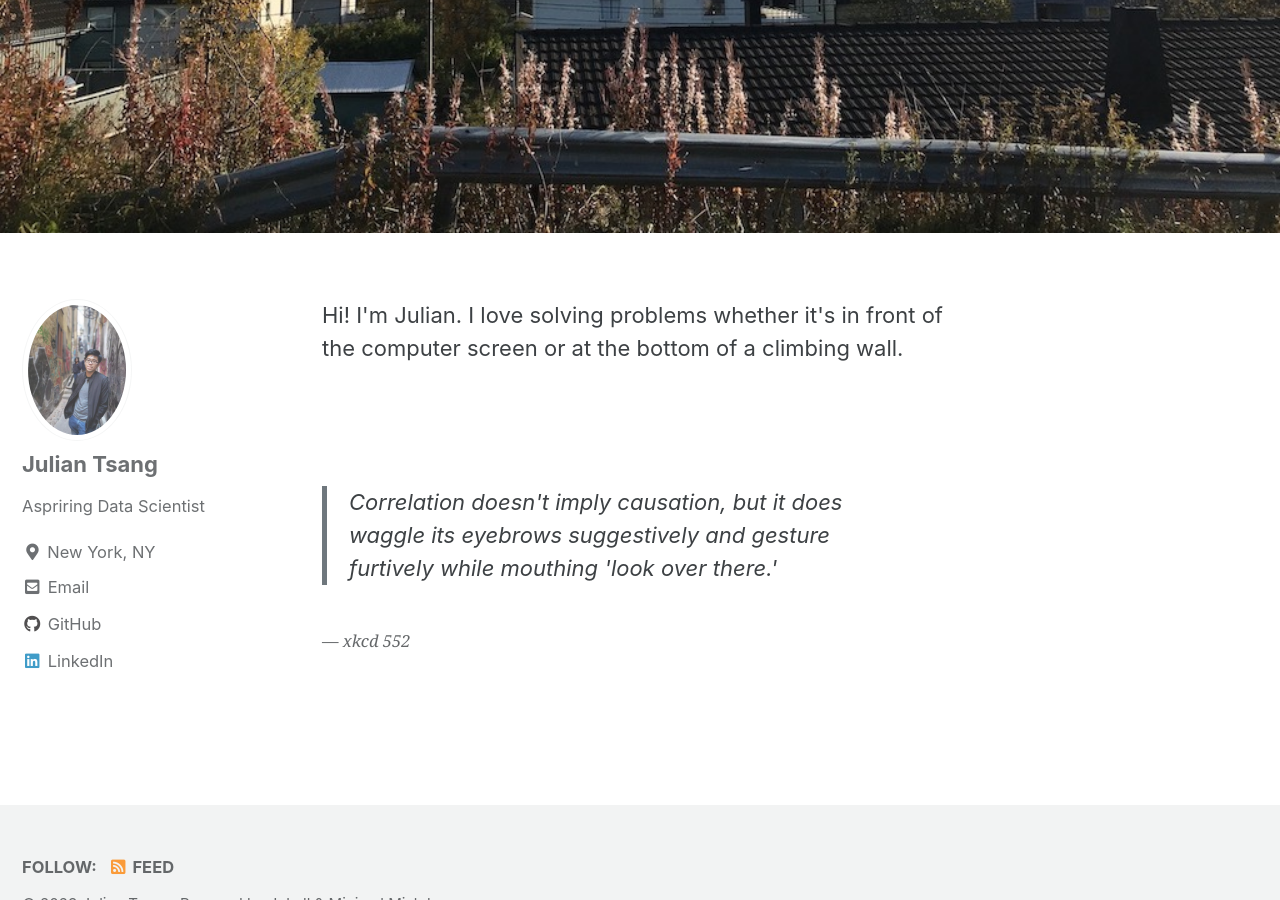
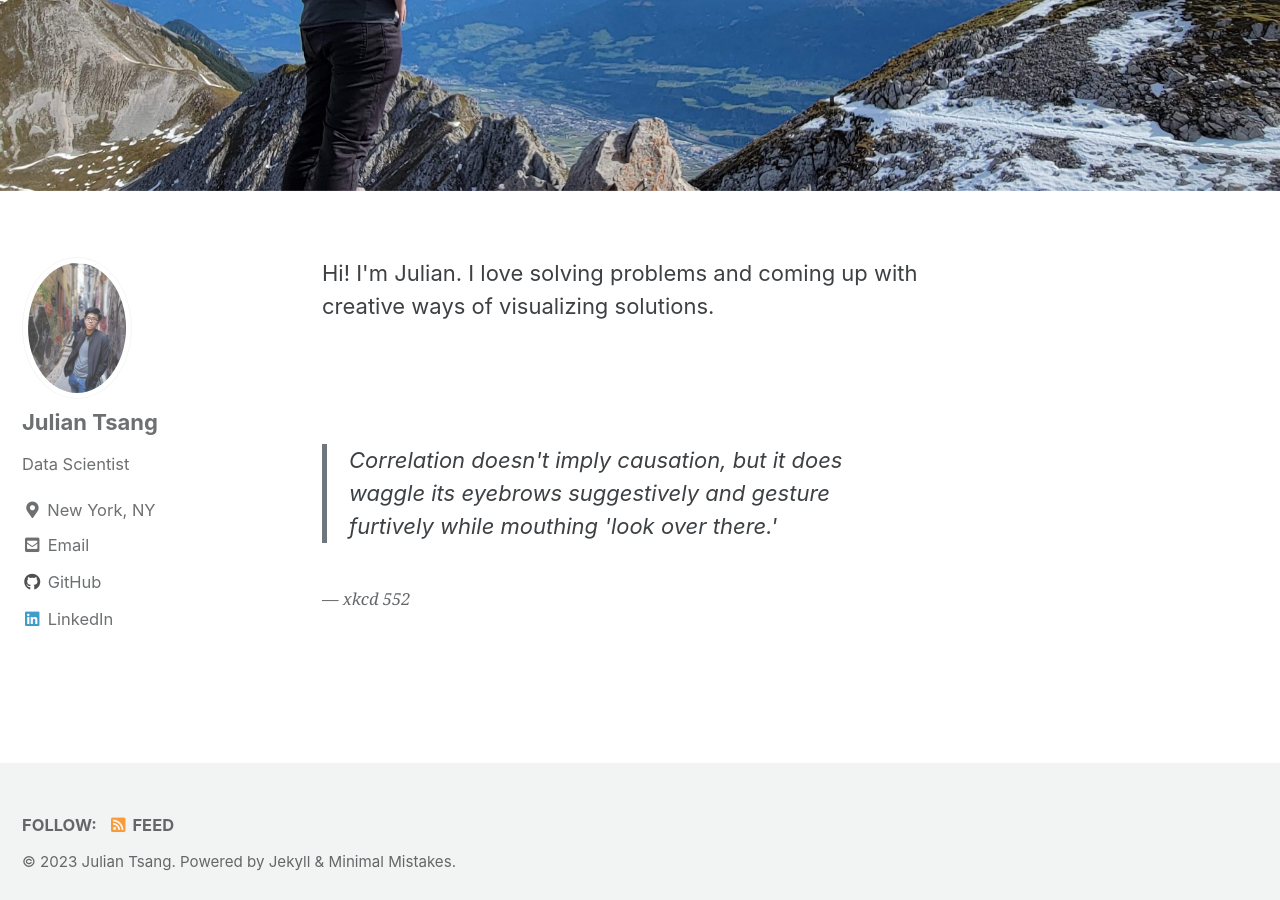
Before and after one commit to juliantsang1/juliantsang1.github.io, a Jekyll site: the page built from index.html, in a window 1280 px wide and 900 px high, scrolled down 475 px. Built offline with Jekyll 4.4.1, drawn with Linux system fonts in a browser that asks for light colours; cached includes are drawn as plain includes; the list of posts is cut into pages by our own code.

```diff
--- a/_config.yml
+++ b/_config.yml
@@ -95,7 +95,7 @@ analytics:
 author:
   name             : "Julian Tsang"
   avatar           : "images/profilepic.jpg" # path of avatar image, e.g. "/assets/images/bio-photo.jpg"
-  bio              : "Aspriring Data Scientist"
+  bio              : "Data Scientist"
   location         : "New York, NY"
   email            :
   links:
--- a/index.html
+++ b/index.html
@@ -2,10 +2,10 @@
 layout: single
 author_profile: true
 header:
-  image: "images/aboutpic.jpeg"
+  image: "images/mountain_pic.jpg"
 ---
 
-Hi! I'm Julian. I love solving problems whether it's in front of the computer screen or at the bottom of a climbing wall.
+Hi! I'm Julian. I love solving problems and coming up with creative ways of visualizing solutions.
 <br>
 
 
```
Also changed, not shown: _pages/about.md (+1 -1 lines), _pages/projects.md (+9 -5 lines), images/mountain_pic.JPG (added), 1 other file.
